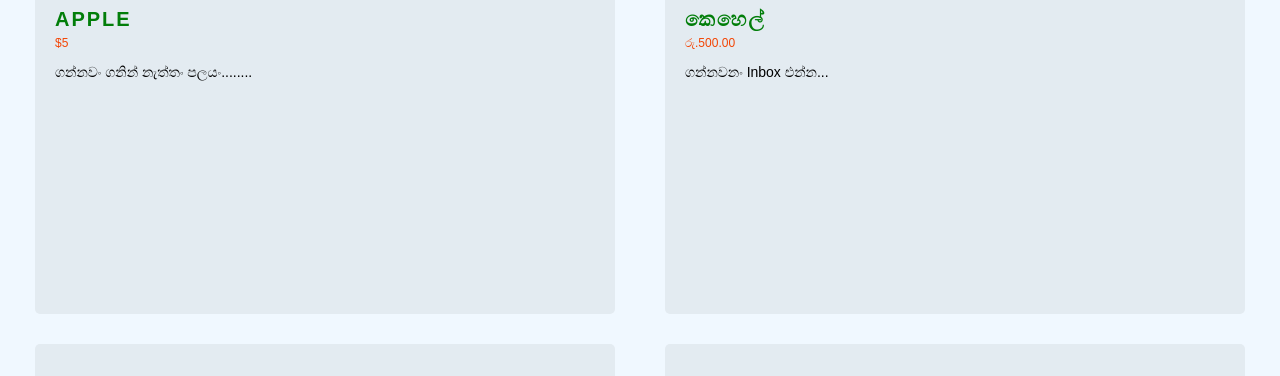
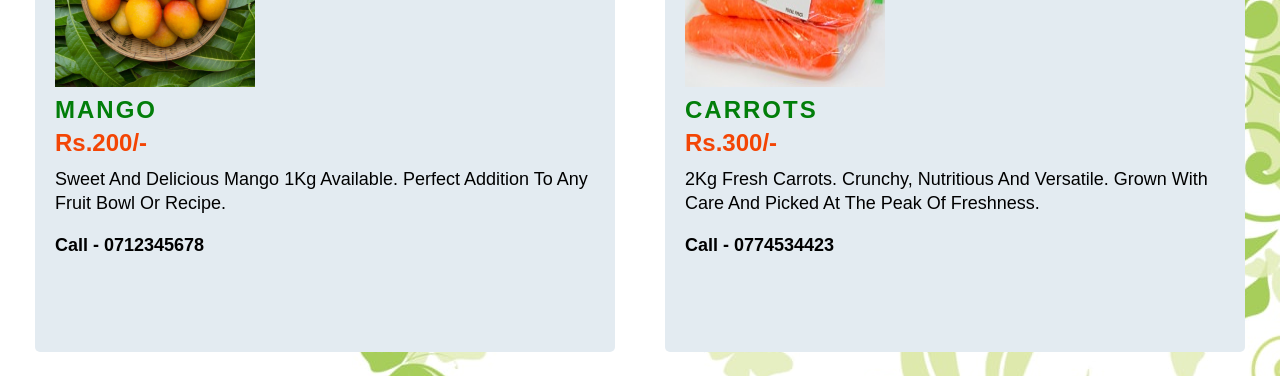
Before and after one commit to Sineth57/Agriculture-CPlus---Group-Project--Group-4.2, a PHP site: page /site-home/listeditem.html in a window 1280 px wide. Shown: the part 359-735 px from the top of the page. Run offline with PHP 8.4, Linux system fonts and the light colour scheme.

Commit message:
updated css files

```diff
--- a/admin_page.php
+++ b/admin_page.php
@@ -28,7 +28,7 @@ if (!isset($admin_id)) {
 
 </head>
 
-<body style="background-image: url('tea-plantations-fields-working-women-wallpaper.jpg');">
+<body style="background-image: url('B1.jpg');">
 
     <h1 class="title"> <span>admin</span> profile page </h1>
 
--- a/site-home/index.php
+++ b/site-home/index.php
@@ -15,7 +15,7 @@
     <!--start fab-floating action button (messenger icon)-->
     <div class="fab-container">
         <div class="fab fab-icon-holder">
-            <a href="#contact"><img id="imgimgimg" src="./img/111.png" alt="img"></a>
+            <a href="www.messenger.com"><img id="imgimgimg" src="./img/messenger.png" alt="img"></a>
         </div>
     </div>
     <!--end fab-->
--- a/site-home/listeditem.html
+++ b/site-home/listeditem.html
@@ -5,10 +5,70 @@
   <title>ListedItem</title>
   <meta name="viewport" content="width=device-width, initial-scale=1.0">
   <link rel="stylesheet" href="listeditems.css">
+  <link rel="stylesheet" href="https://cdnjs.cloudflare.com/ajax/libs/font-awesome/5.15.4/css/all.min.css">
 
   <link rel="shortcut icon" type="x-icon" href="logo.png">
 </head>
-<body>
+<body >
+
+	<style>
+		body {
+			background: url(B1.jpg);
+			background-size: cover;
+			background-repeat: no-repeat;
+			background-position: center center;
+			background-attachment: fixed;
+		}
+		</style>
+
+	<div class="fab-container">
+		<div class="fab fab-icon-holder">
+			<i class="fa fa-bars"></i>
+		</div>
+
+		<ul class="fab-options">
+
+			<a href="../site-home/#home" style="text-decoration:none">
+				<li>
+
+					<div class="fab-icon-holder">
+						<i class="fas fa-home"></i>
+					</div>
+
+					<span class="fab-label">Home</span>
+
+				</li>
+			</a>
+
+			<a href="../site-home/#service" style="text-decoration:none">
+				<li>
+					<div class="fab-icon-holder">
+						<i class="fas fa-book" aria-hidden="true"></i>
+					</div>
+					<span class="fab-label">Service</span>
+				</li>
+			</a>
+
+			<a href="../site-home/#contact" style="text-decoration:none">
+				<li>
+					<div class="fab-icon-holder">
+						<i class="fas fa-comments"></i>
+					</div>
+					<span class="fab-label">Contacts</span>
+				</li>
+			</a>
+
+			<a href="../site-home/#profile" style="text-decoration:none">
+				<li>
+					<div class="fab-icon-holder">
+						<i class="fas fa-user-circle"></i>
+					</div>
+					<span class="fab-label">Profile</span>
+				</li>
+			</a>
+
+		</ul>
+	</div>
 
 
 <div class="wrapper">
@@ -25,89 +85,93 @@
 	<div class="cards_wrap">
 		<div class="card_item">
 			<div class="card_inner">
-				<img src="apple.png">
-				<div class="role_name">Apple</div>
-				<div class="real_name">$5</div>
-				<div class="film">ගන්නවං ගනින් නැත්තං පලයං........</div>
+				<img src="listedimg/02.jpg">
+				<div class="product">Mango</div>
+				<div class="price">Rs.200/-</div>
+				<div class="description">Sweet And Delicious Mango 1Kg Available. Perfect Addition To Any Fruit Bowl Or Recipe.</div>
+				<br>
+				<div class="pnumber">Call - 0712345678</div>
 
 			</div>
 
 		</div>
 		<div class="card_item">
 			<div class="card_inner">
-				<img src="banana.png">
-				<div class="role_name">කෙහෙල්</div>
-				<div class="real_name">රු.500.00</div>
-				<div class="film">ගන්නවනං Inbox  එන්න...</div>
+				<img src="listedimg/01.jpg">
+				<div class="product">Carrots</div>
+				<div class="price">Rs.300/-</div>
+				<div class="description">2Kg Fresh Carrots. Crunchy, Nutritious And Versatile. Grown With Care And Picked At The Peak Of Freshness.</div>
+				<br>
+				<div class="pnumber">Call - 0774534423</div>
 
 			</div>
 
 		</div>
 		<div class="card_item">
 			<div class="card_inner">
-				<img src="carrot.png">
-				<div class="role_name">Carrot</div>
-				<div class="real_name">$8000</div>
-				<div class="film">කිලෝ 500 ට අඩුවෙන් දෙන්නෑ යකෝ.</div>
+				<img src="">
+				<div class="product">Sample</div>
+				<div class="price">Sample</div>
+				<div class="description">.....</div>
 
 			</div>
 
 		</div>
 		<div class="card_item">
 			<div class="card_inner">
-				<img src="Spider_man.png">
-				<div class="role_name">Sample</div>
-				<div class="real_name">Sample</div>
-				<div class="film">.....</div>
+				<img src="">
+				<div class="product">Sample</div>
+				<div class="price">Sample</div>
+				<div class="description">.....</div>
 
 			</div>
 
 		</div>
 		<div class="card_item">
 			<div class="card_inner">
-				<img src="black_widow.png">
-				<div class="role_name">Sample</div>
-				<div class="real_name">Sample</div>
-				<div class="film">....</div>
+				<img src="">
+				<div class="product">Sample</div>
+				<div class="price">Sample</div>
+				<div class="description">....</div>
 
 			</div>
 
 		</div>
 		<div class="card_item">
 			<div class="card_inner">
-				<img src="black_panther.png">
-				<div class="role_name">Sample</div>
-				<div class="real_name">Sample</div>
-				<div class="film">....</div>
+				<img src="">
+				<div class="product">Sample</div>
+				<div class="price">Sample</div>
+				<div class="description">....</div>
 
 			</div>
 
 		</div>
 		<div class="card_item">
 			<div class="card_inner">
-				<img src="Spider_man.png">
-				<div class="role_name">Sample</div>
-				<div class="real_name">Sample</div>
-				<div class="film">.......</div>
+				<img src="">
+				<div class="product">Sample</div>
+				<div class="price">Sample</div>
+				<div class="description">.......</div>
 
 			</div>
 
 		</div>
 		<div class="card_item">
 			<div class="card_inner">
-				<img src="doctor_strange.png">
-				<div class="role_name">Sample</div>
-				<div class="real_name">Sample</div>
-				<div class="film">......</div>
+				<img src="">
+				<div class="product">Sample</div>
+				<div class="price">Sample</div>
+				<div class="description">......</div>
 
 			</div>
 		</div>
 		<div class="card_item">
 			<div class="card_inner">
-				<img src="doctor_strange.png">
-				<div class="role_name">Sample</div>
-				<div class="real_name">Sample</div>
-				<div class="film">......</div>
+				<img src="">
+				<div class="product">Sample</div>
+				<div class="price">Sample</div>
+				<div class="description">......</div>
 
 			</div>
 		</div>
--- a/site-home/listeditems.css
+++ b/site-home/listeditems.css
@@ -1,4 +1,4 @@
-@import url('https://fonts.googleapis.com/css2?family=Poppins:wght@100;200;300;400;500;600&display=swap');
+@import 'https://fonts.googleapis.com/css?family=Montserrat:300, 400, 700&display=swap';
 *{
 	margin: 0;
 	padding: 0;
@@ -8,134 +8,9 @@
 
 body{
 	background-color: aliceblue;
-}
-
-.wrapper .header{
-	width: 100%;
-	height: 50px;
-	background:linear-gradient(60deg, #296d33 0%, #79cf17 100%);
-	color: #fff;
-	text-align: center;
-	display: flex;
-	justify-content: center;
-	align-items: center;
-	font-size: 20px;
-	text-transform: uppercase;
-	letter-spacing: 5px;
-	font-weight: 900;
-}
-.btn2 {
-	background:linear-gradient(60deg, #296d33 0%, #79cf17 100%);
-	color: white;
-	border-radius: 8px;
-	padding: 10px 30px;
-	text-align: center;
-	text-decoration: none;
-	display: inline-block;
-	font-size: 11px;
-	margin-top: 30px;
-	margin-left: 45%;
-	border-radius:10px;
-	transition-property: background-color, color;
-  }
-  .btn2:hover {
-	color: black;
-	background-color: yellowgreen;
-  }
-
-.cards_wrap{
-	padding: 10px;
-	width: 100%;
-	display: flex;
-	justify-content:left;
-	flex-wrap: wrap;
-}
-
-.cards_wrap .card_item{
-	padding: 15px 25px;
-	width: 50%;
 
 }
 
-.cards_wrap .card_inner{
-	background-color: rgb(227, 235, 241);
-	border-radius: 5px;
-	padding: 35px 20px;
-	height: 500px;
-	width: 100%;
-}
-
-.cards_wrap .card_item img{
-	width: 150px;
-	height: 150px;
-	margin-bottom: 5px;
-}
-
-.cards_wrap .card_item .role_name{
-	color: #027e0a;
-	font-weight: 900;
-	letter-spacing: 2px;
-	text-transform: uppercase;
-	font-size: 20px;
-	white-space: nowrap;
-    overflow: hidden;
-    text-overflow: ellipsis;
-}
-
-.cards_wrap .card_item .real_name{
-	color: #f34505;
-	font-size: 12px;
-	font-weight: 400;
-	margin: 5px 0 10px;
-}
-
-.cards_wrap .card_item .film{
-	font-size: 14px;
-	line-height: 24px;
-	color: #000000;
-}
-
-
-.fab-container {
-	position: fixed;
-	bottom: 100px;
-	right: 100px;
-	z-index: 999;
-	cursor: pointer;
-	margin-top: 150px;
-}
-.fab-icon-holder:hover{
-	opacity: 0.8;
-}
-.fab {
-	width: 25px;
-	height: 25px;
-}
-
-@media screen and (max-width: 1024px){
-	.cards_wrap .card_item{
-		width: 33%;
-	}
-}
-
-@media screen and (max-width: 768px){
-	.cards_wrap .card_item{
-		width: 50%;
-	}
-	.wrapper .header{
-		font-size: 16px;
-		height: 60px;
-	}
-}
-
-@media screen and (max-width: 568px){
-	.cards_wrap .card_item{
-		width: 100%;
-	}
-	.wrapper .header{
-		font-size: 14px;
-	}
-}
 
 .fab-container {
 	position: fixed;
@@ -211,3 +86,122 @@ body{
 	box-shadow: 0 6px 20px rgba(0,0,0,0.2);
 	margin-left: 10px;
   }
+
+.wrapper .header{
+	width: 100%;
+	height: 80px;
+	background:linear-gradient(60deg, #296d33 0%, #79cf17 100%);
+	color: #fff;
+	text-align: center;
+	display: flex;
+	justify-content: center;
+	align-items: center;
+	font-size: 30px;
+	text-transform: uppercase;
+	letter-spacing: 5px;
+	font-weight: 900;
+}
+.btn2 {
+	background:linear-gradient(60deg, #296d33 0%, #79cf17 100%);
+	color: white;
+	border-radius: 8px;
+	padding: 10px 30px;
+	text-align: center;
+	text-decoration: none;
+	display: inline-block;
+	font-size: 17px;
+	margin-top: 30px;
+	margin-left: 43%;
+	border-radius:10px;
+	transition-property: background-color, color;
+  }
+  .btn2:hover {
+	color: black;
+	background-color: yellowgreen;
+  }
+
+.cards_wrap{
+	padding: 10px;
+	width: 100%;
+	display: flex;
+	justify-content:left;
+	flex-wrap: wrap;
+}
+
+.cards_wrap .card_item{
+	padding: 15px 25px;
+	width: 50%;
+
+}
+
+.cards_wrap .card_inner{
+	background-color: rgb(227, 235, 241);
+	border-radius: 5px;
+	padding: 35px 20px;
+	height: 500px;
+	width: 100%;
+}
+
+.cards_wrap .card_item img{
+	width: 200px;
+	height: 200px;
+	margin-bottom: 5px;
+}
+
+.cards_wrap .card_item .product{
+	color: #027e0a;
+	font-weight: 900;
+	letter-spacing: 2px;
+	text-transform: uppercase;
+	font-size: 24px;
+	white-space: nowrap;
+    overflow: hidden;
+    text-overflow: ellipsis;
+}
+
+.cards_wrap .card_item .price{
+	color: #f34505;
+	font-size: 24px;
+	font-weight: 400;
+	margin: 5px 0 10px;
+	font-weight: bold;
+}
+
+.cards_wrap .card_item .description{
+	font-size: 18px;
+	line-height: 24px;
+	color: #000000;
+}
+
+.cards_wrap .card_item .pnumber{
+	font-size: 18px;
+	line-height: 24px;
+	color: #000000;
+	font-weight: bold;
+}
+
+
+@media screen and (max-width: 1024px){
+	.cards_wrap .card_item{
+		width: 33%;
+	}
+}
+
+@media screen and (max-width: 768px){
+	.cards_wrap .card_item{
+		width: 50%;
+	}
+	.wrapper .header{
+		font-size: 16px;
+		height: 60px;
+	}
+}
+
+@media screen and (max-width: 568px){
+	.cards_wrap .card_item{
+		width: 100%;
+	}
+	.wrapper .header{
+		font-size: 14px;
+	}
+}
--- a/site-home/style.css
+++ b/site-home/style.css
@@ -498,6 +498,7 @@ p{
 	position: relative;
 	padding: 0 0 10px;
 	margin-bottom: 10px;
+	font-size: 20px;
 }
 
 #msg h2:after{
@@ -517,7 +518,7 @@ p{
 	outline: none;
 	background-color: rgba(230, 230, 230, 0.6);
 	padding: 0.5rem 1rem;
-	font-size: 1.1rem;
+	font-size: 1.6rem;
 	margin-bottom: 22px;
 	transition: .3s;
 }
@@ -535,7 +536,7 @@ p{
 	padding: 0.5rem 1rem;
 	background-color: #2ecc71;
 	color: #fff;
-	font-size: 1.1rem;
+	font-size: 1.6rem;
 	border: none;
 	outline: none;
 	cursor: pointer;
--- a/user_page.php
+++ b/user_page.php
@@ -29,7 +29,7 @@ if (!isset($user_id)) {
 
 </head>
 
-<body style="background-image: url('tea-plantations-fields-working-women-wallpaper.jpg'); width:100%">
+<body style="background-image: url('B1.jpg'); width:100%">
 
 
 
@@ -43,7 +43,7 @@ if (!isset($user_id)) {
 
         <ul class="fab-options">
 
-            <a href="/site-home/#home">
+            <a href="">
                 <li>
 
                     <div class="fab-icon-holder">
```
Also changed, not shown: css/style.css (+9 -7 lines), site-home/Blog/Learn More2.css (+10 -7 lines), site-home/Blog/Learn More2.html (+11 -1 lines), site-home/FAQ.html (+11 -1 lines), site-home/Blog/B1.jpg, site-home/Blog/இ3.jpg (added), site-home/listedimg/01.jpg (added), site-home/listedimg/02.jpg (added), uploaded_img/shutterstock_1090910984-min.jpg (added), 1 other file.
